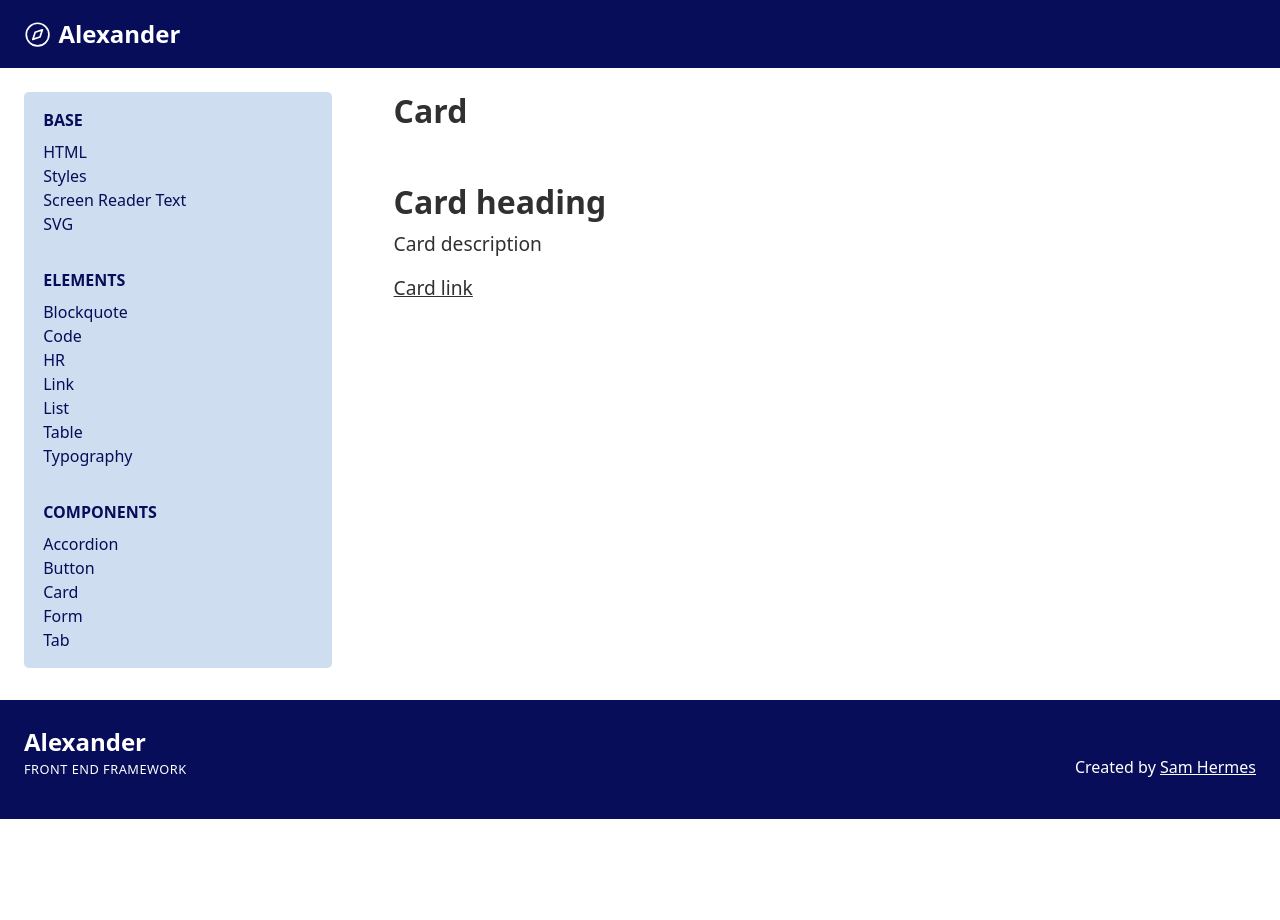
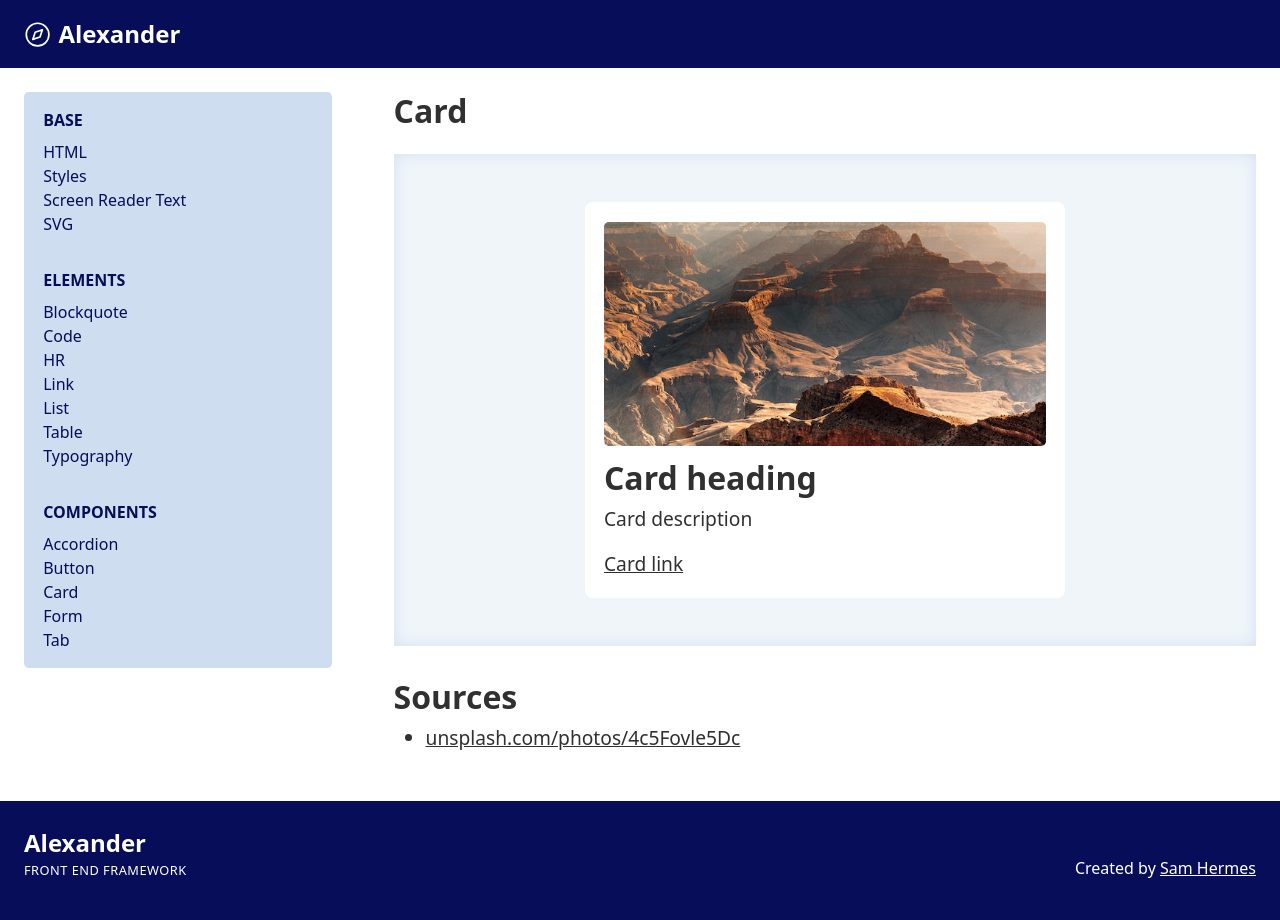
Before and after one commit to samhermes/alexander, a Jekyll site: the page built from docs/components/card.md, in a window 1280 px wide. Built offline with Jekyll 4.4.1, drawn with Linux system fonts in a browser that asks for light colours.

Commit message:
Add card styles

```diff
--- a/docs/_sass/global.scss
+++ b/docs/_sass/global.scss
@@ -129,6 +129,13 @@ body {
     }
 }
 
+.stage {
+    background: rgba($blue-extra-light, 0.3);
+    box-shadow: 0 0 15px rgba(88, 147, 212, 0.2) inset;
+    padding: 3rem 10%;
+    margin-bottom: 2rem;
+}
+
 .site-footer {
     padding: 1.5rem 1.5rem 2.5rem;
     background: $blue-dark;
--- /dev/null
+++ b/docs/_sass/stage.scss
@@ -0,0 +1,9 @@
+/*
+ * Adjustments to elements and components for display on stage.
+ */
+
+.card {
+    max-width: 30rem;
+    margin-left: auto;
+    margin-right: auto;
+}
--- a/docs/components/card.md
+++ b/docs/components/card.md
@@ -1,10 +1,14 @@
 ---
 title: Card
+sources:
+- https://unsplash.com/photos/4c5Fovle5Dc
 ---
 
-<div class="card">
-    <img src="" alt="">
-    <h2>Card heading</h2>
-    <p>Card description</p>
-    <a href="">Card link</a>
+<div class="stage">
+    <div class="card">
+        <img class="card-image" src="../img/card/card-image.jpg" alt="">
+        <h2 class="card-heading">Card heading</h2>
+        <p class="card-description">Card description</p>
+        <a href="">Card link</a>
+    </div>
 </div>
--- a/docs/css/docs.scss
+++ b/docs/css/docs.scss
@@ -3,3 +3,4 @@
 @import "variables";
 @import "global";
 @import "code";
+@import "stage";
--- a/src/sass/alexander.scss
+++ b/src/sass/alexander.scss
@@ -14,3 +14,4 @@
 @import 'elements/table';
 
 // Components - as needed
+@import 'components/card';
--- a/src/sass/base/base.scss
+++ b/src/sass/base/base.scss
@@ -55,6 +55,11 @@ figure {
     margin: 0 0 1rem;
 }
 
+img {
+    max-width: 100%;
+    height: auto;
+}
+
 img,
 svg {
     vertical-align: middle;
--- /dev/null
+++ b/src/sass/components/card.scss
@@ -0,0 +1,10 @@
+.card {
+    background: #fff;
+    border-radius: 0.5rem;
+    padding: 1.2rem;
+}
+
+.card-image {
+    border-radius: 0.3rem;
+    margin-bottom: 0.8rem;
+}
```
Also changed, not shown: docs/base/styles.md (+5 -0 lines), docs/css/alexander.css (+1 -1 lines), dist/css/alexander.css, docs/img/card/card-image.jpg (added), 1 other file.
